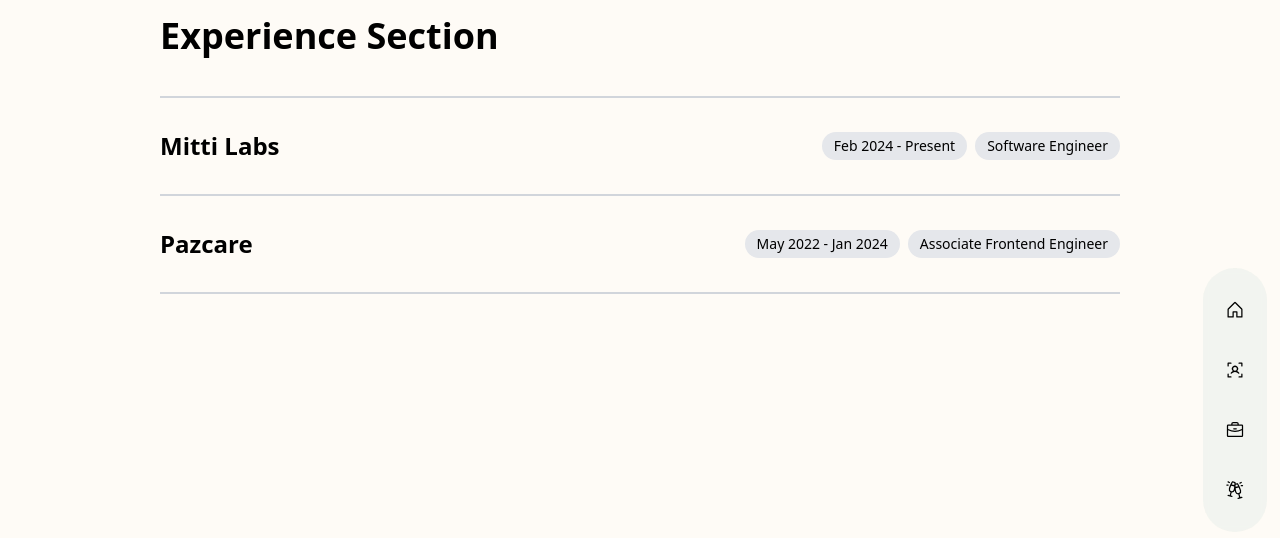
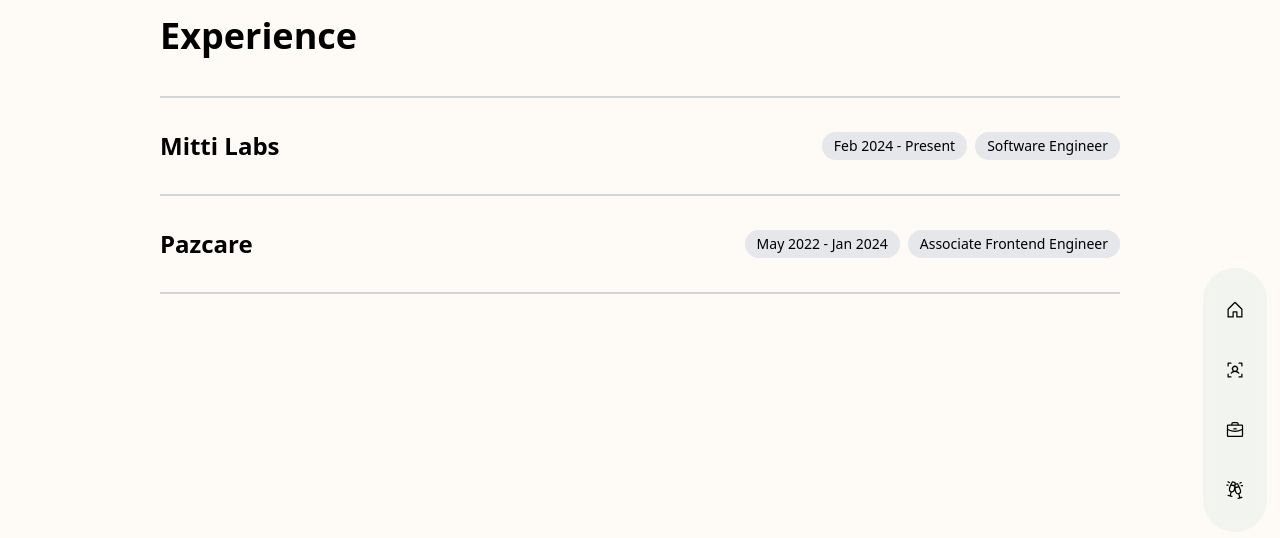
Before and after one commit to AarshKariya/aarsh-portfolio, a Next.js app: page /components/ExperienceSection/ExperienceSection in a window 1280 px wide. Shown: the top 538 px of the page. Built offline with nearby package versions, Linux system fonts and the light colour scheme.

Commit message:
style: add padding bottom and remove section

```diff
--- a/src/pages/components/ExperienceSection/ExperienceSection.tsx
+++ b/src/pages/components/ExperienceSection/ExperienceSection.tsx
@@ -98,7 +98,7 @@
 
 const ExperienceSection = () => {
   return (
-    <div className="experience-section flex flex-col w-full px-40 py-4">
+    <div className="experience-section flex flex-col w-full px-40 py-4 pb-28">
       {/* Experience Section Title */}
       <motion.h2
         className="text-4xl font-bold text-left"
@@ -106,7 +106,7 @@
         whileInView={{ opacity: 1, y: 0 }}
         transition={{ duration: 0.8 }}
       >
-        Experience Section
+        Experience
       </motion.h2>
 
       {/* Experience Items */}
```
